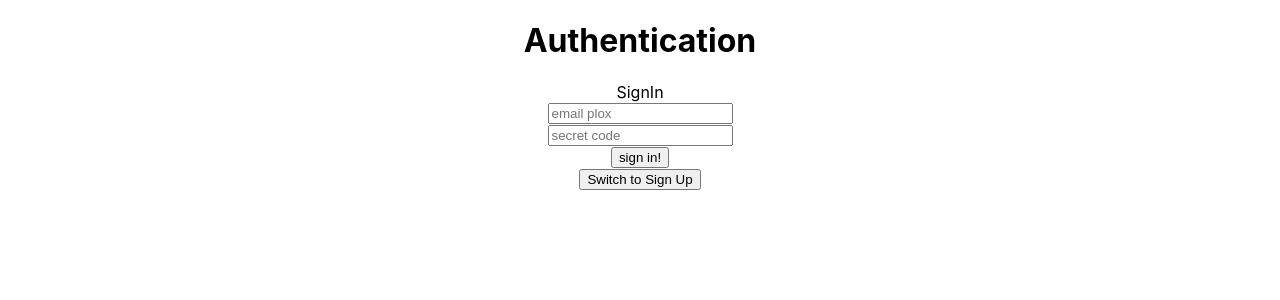
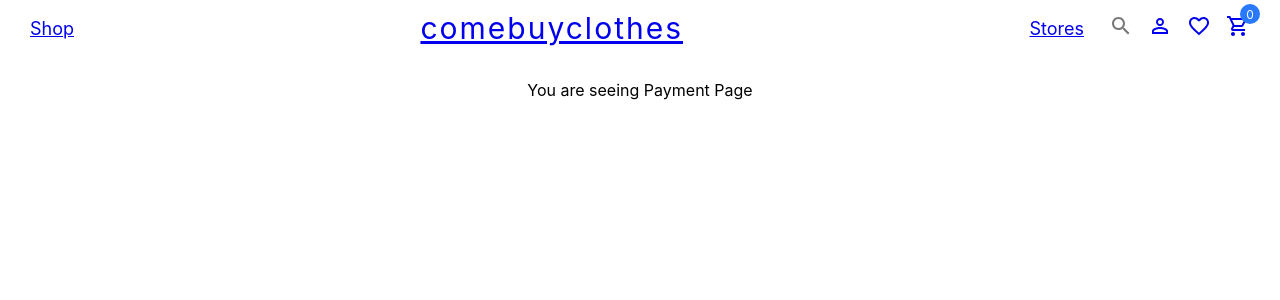
Before and after one commit to DaveLKJ/Project3_FE, a React (Create React App) app in the folder comebuyclothes/: page /Payment in a window 1280 px wide. Shown: the top 300 px of the page. Built offline with nearby package versions, Linux system fonts and the light colour scheme.

Commit message:
added Checkout Page

```diff
--- a/comebuyclothes/src/App.js
+++ b/comebuyclothes/src/App.js
@@ -10,12 +10,13 @@ import Favourites from './Pages/Favourites';
 import Profile from './Pages/Profile';
 import Stores from './Pages/Stores';
 import { getUser } from './Utilities/users-service';
+import Payment from './Pages/Payment'
 
 
 
 function App() {
 
-  const [user,setUser] = useState (getUser()) //to have a function getUser to see if the person is logged in, tagged to backend
+  const [user,setUser] = useState (1) //to have a function getUser to see if the person is logged in, tagged to backend
 
   const [cart, setCart] = useState([]);
 
@@ -56,6 +57,7 @@ function App() {
             <Route path='/Favourites' element={<Favourites favourites={favourites} addToCart={addToCart} removeFromFavourites={removeFromFavourites}/>}/>
             <Route path='/Profile' element={<Profile user={user}/>}/>
             <Route path='/Stores' element={<Stores/>}/>
+            <Route path='/Payment' element={<Payment cart={cart}/>}/>
             </Routes>
         </Router>
       ):(
--- a/comebuyclothes/src/Pages/Cart.jsx
+++ b/comebuyclothes/src/Pages/Cart.jsx
@@ -1,5 +1,6 @@
 import React from 'react';
 import ListingItem from "../Components/ListingItem";
+import { Link } from 'react-router-dom';
 
 function Cart(props) {
   const { cart, removeFromCart } = props;
@@ -10,6 +11,7 @@ function Cart(props) {
 
   return (
     <div>
+
       {cart.length > 0 ? (
         <div>
           {cart.map((product) => (
@@ -19,6 +21,7 @@ function Cart(props) {
               <button onClick={() => removeFromCart(product)}>
               Remove from Cart
               </button>
+              <Link to='/Payment'>Proceed to checkout</Link>
             </div>
           ))}
         </div>
--- /dev/null
+++ b/comebuyclothes/src/Pages/Payment.jsx
@@ -0,0 +1,20 @@
+function Payment (props){
+
+    const {cart} = props
+    return(
+        <div>
+            You are seeing Payment Page
+            {cart.map((item)=>{
+                return (
+                    <div>
+                        <h1>{item.name}</h1>
+                        <p>{item.quantity}</p>
+                        <p>total price: ${(item.price)*(item.quantity)}</p>
+                    </div>
+                )
+            })}
+        </div>
+    )
+}
+
+export default Payment
```
